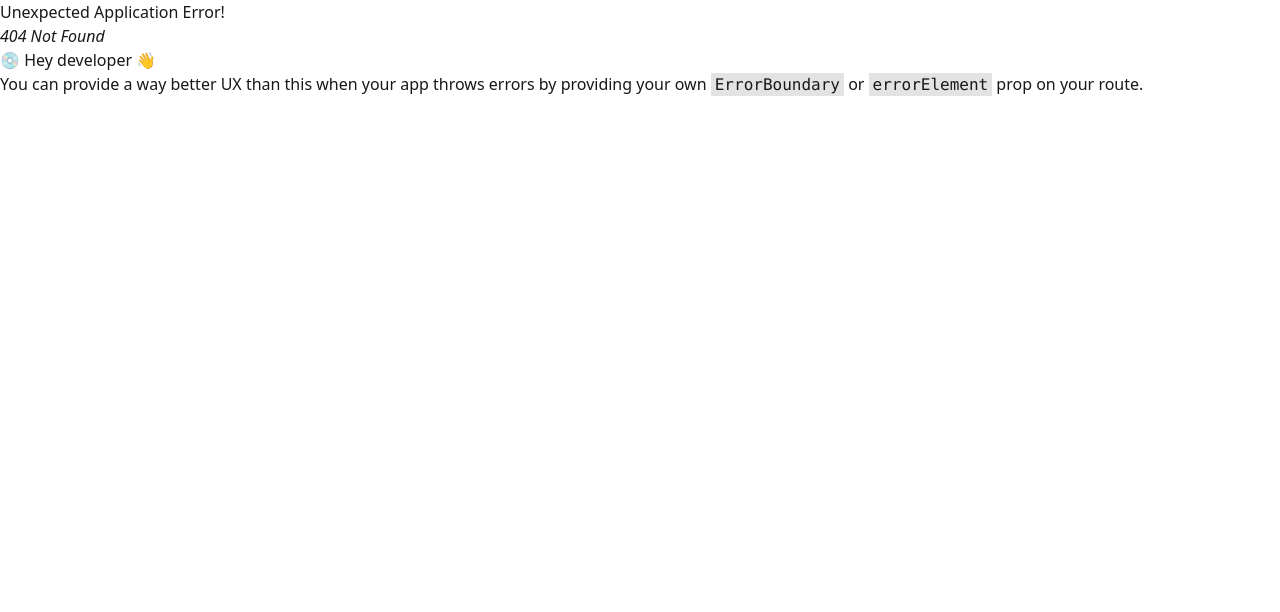
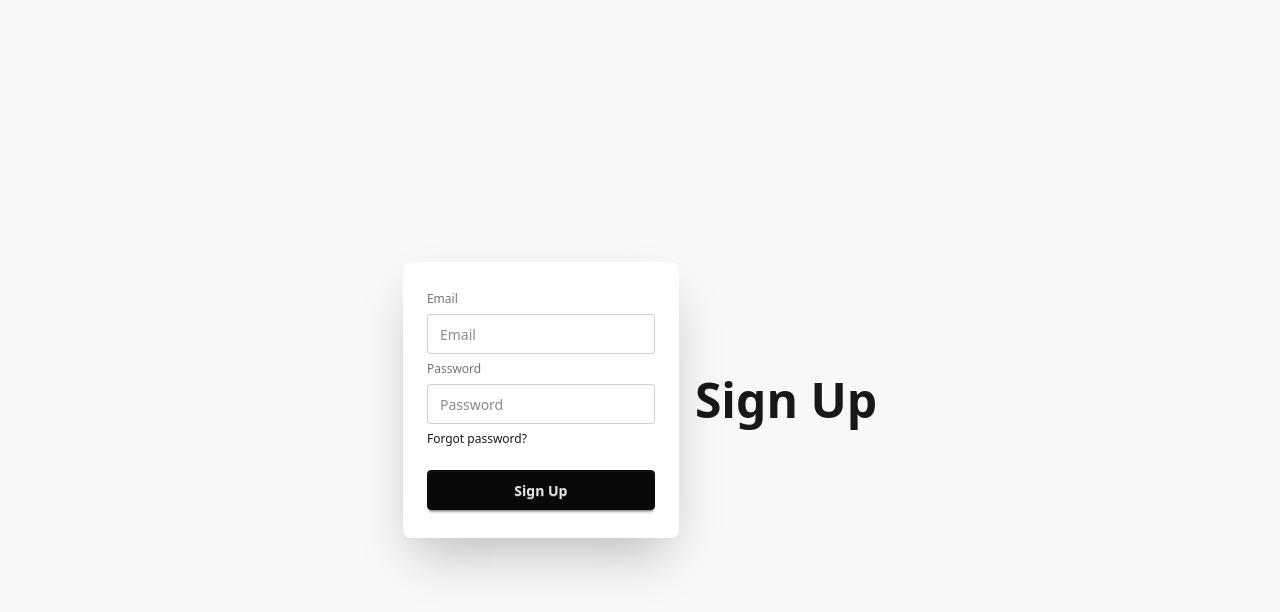
Before and after one commit to SaPa36/coffee-store-client, a React (Vite) app: page /sign-up in a window 1280 px wide. Before the commit this address had no page. Shown: the top 612 px of the page. Built offline with nearby package versions, Linux system fonts and the light colour scheme.

Commit message:
connect firebase and create signup route

```diff
--- a/package.json
+++ b/package.json
@@ -11,6 +11,7 @@
   },
   "dependencies": {
     "@tailwindcss/vite": "^4.1.18",
+    "firebase": "^12.8.0",
     "localforage": "^1.10.0",
     "match-sorter": "^8.2.0",
     "react": "^19.2.0",
--- /dev/null
+++ b/src/components/SignIn.jsx
@@ -0,0 +1,11 @@
+import React from 'react';
+
+const SignIn = () => {
+    return (
+        <div>
+            <h2>Please Sign In</h2>
+        </div>
+    );
+};
+
+export default SignIn;
--- /dev/null
+++ b/src/components/SignUp.jsx
@@ -0,0 +1,41 @@
+import React from 'react';
+
+const SignUp = () => {
+
+    const handleSignUp = event => {
+        event.preventDefault();
+        const form = event.target;
+        const email = form.email.value;
+        const password = form.password.value;
+
+        console.log(email, password);
+    }
+    return (
+        <div>
+            <div className="hero bg-base-200 min-h-screen">
+                <div className="hero-content flex-col lg:flex-row-reverse">
+                    <div className="text-center lg:text-left">
+                        <h1 className="text-5xl font-bold">Sign Up</h1>
+
+                    </div>
+                    <form onSubmit={handleSignUp}>
+                        <div className="card bg-base-100 w-full max-w-sm shrink-0 shadow-2xl">
+                            <div className="card-body">
+                                <fieldset className="fieldset">
+                                    <label className="label">Email</label>
+                                    <input type="email" className="input" name='email' placeholder="Email" />
+                                    <label className="label">Password</label>
+                                    <input type="password" className="input" name='password' placeholder="Password" />
+                                    <div><a className="link link-hover">Forgot password?</a></div>
+                                    <button className="btn btn-neutral mt-4">Sign Up</button>
+                                </fieldset>
+                            </div>
+                        </div>
+                    </form>
+                </div>
+            </div>
+        </div>
+    );
+};
+
+export default SignUp;
--- /dev/null
+++ b/src/components/providers/AuthProvider.jsx
@@ -0,0 +1,11 @@
+import React from 'react';
+
+const AuthProvider = () => {
+    return (
+        <div>
+
+        </div>
+    );
+};
+
+export default AuthProvider;
--- /dev/null
+++ b/src/firebase/firebase.config.js
@@ -0,0 +1,17 @@
+// Import the functions you need from the SDKs you need
+import { initializeApp } from "firebase/app";
+// TODO: Add SDKs for Firebase products that you want to use
+// https://firebase.google.com/docs/web/setup#available-libraries
+
+// Your web app's Firebase configuration
+const firebaseConfig = {
+  apiKey: "AIzaSyC4Klt6TJTlzzu_3GqaHAPU7-ehYxLjOVY",
+  authDomain: "coffee-store-dac71.firebaseapp.com",
+  projectId: "coffee-store-dac71",
+  storageBucket: "coffee-store-dac71.firebasestorage.app",
+  messagingSenderId: "658993326608",
+  appId: "1:658993326608:web:08489bc11629f2e1883895"
+};
+
+// Initialize Firebase
+const app = initializeApp(firebaseConfig);
```
Also changed, not shown: src/main.jsx (+10 -0 lines), 1 other file (tests, documents, lock files or other folders).
